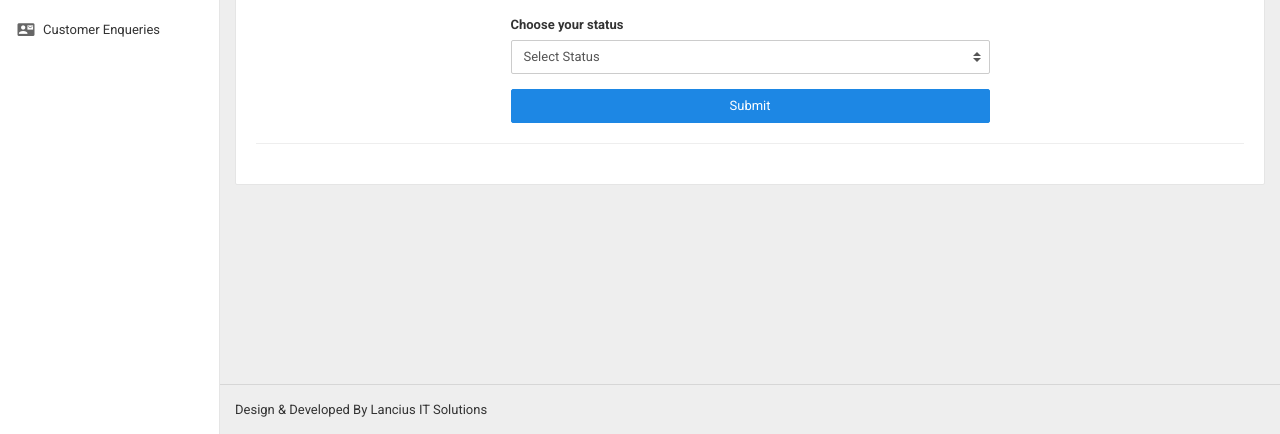
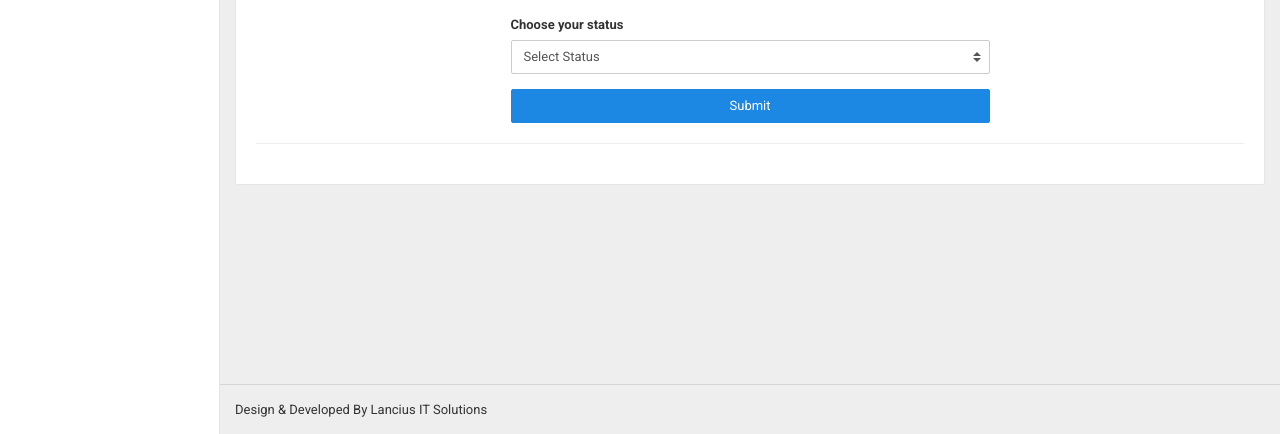
Before and after one commit to Srinivaslancius/sai_meghana_dance, a PHP site: page /sai_meghana_dance/manage_webmaster/add_banners.php in a window 1280 px wide. Shown: the part 366-800 px from the top of the page. Run offline with PHP 8.4, Linux system fonts and the light colour scheme; the visitor is signed in with stand-in values (Sample User, id 1); data that the repository does not hold is empty; some libraries are stand-ins or nearby versions.

Commit message:
new changes updated

```diff
--- a/manage_webmaster/admin_includes/side_navigation.php
+++ b/manage_webmaster/admin_includes/side_navigation.php
@@ -69,14 +69,14 @@
                 <span class="menu-text">Content Pages</span>
               </a>
             </li>
-            <li  class="<?php if($page_name == 'customer_enqueries.php') { echo "active"; } ?>">
+            <!-- <li  class="<?php if($page_name == 'customer_enqueries.php') { echo "active"; } ?>">
               <a href="customer_enqueries.php" aria-haspopup="true">
                 <span class="menu-icon">
                    <i class="zmdi zmdi-account-box-mail zmdi-hc-fw"></i>
                 </span>
                 <span class="menu-text">Customer Enqueries</span>
               </a>
-            </li>
+            </li> -->
           </ul>
         </div>
       </div>
```
